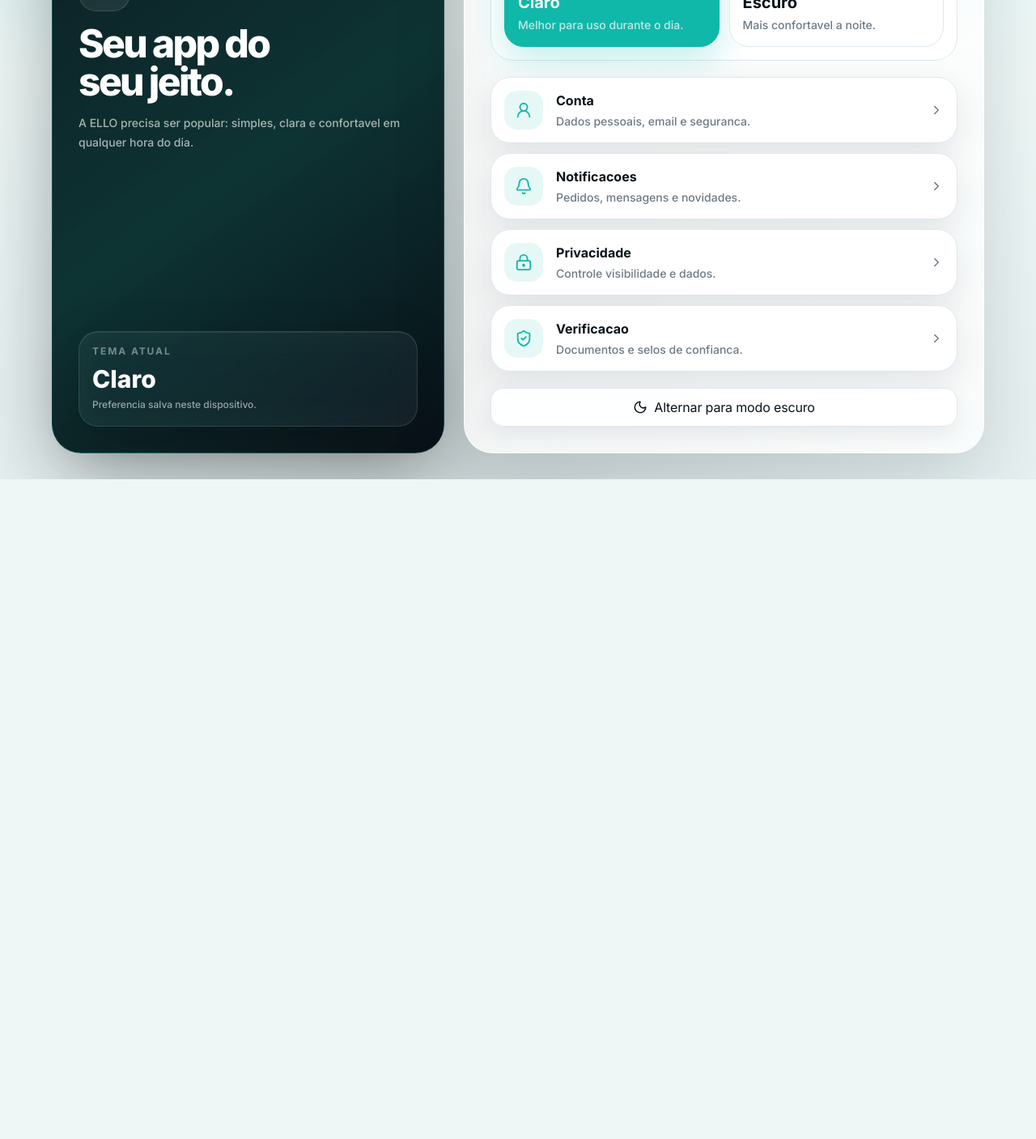
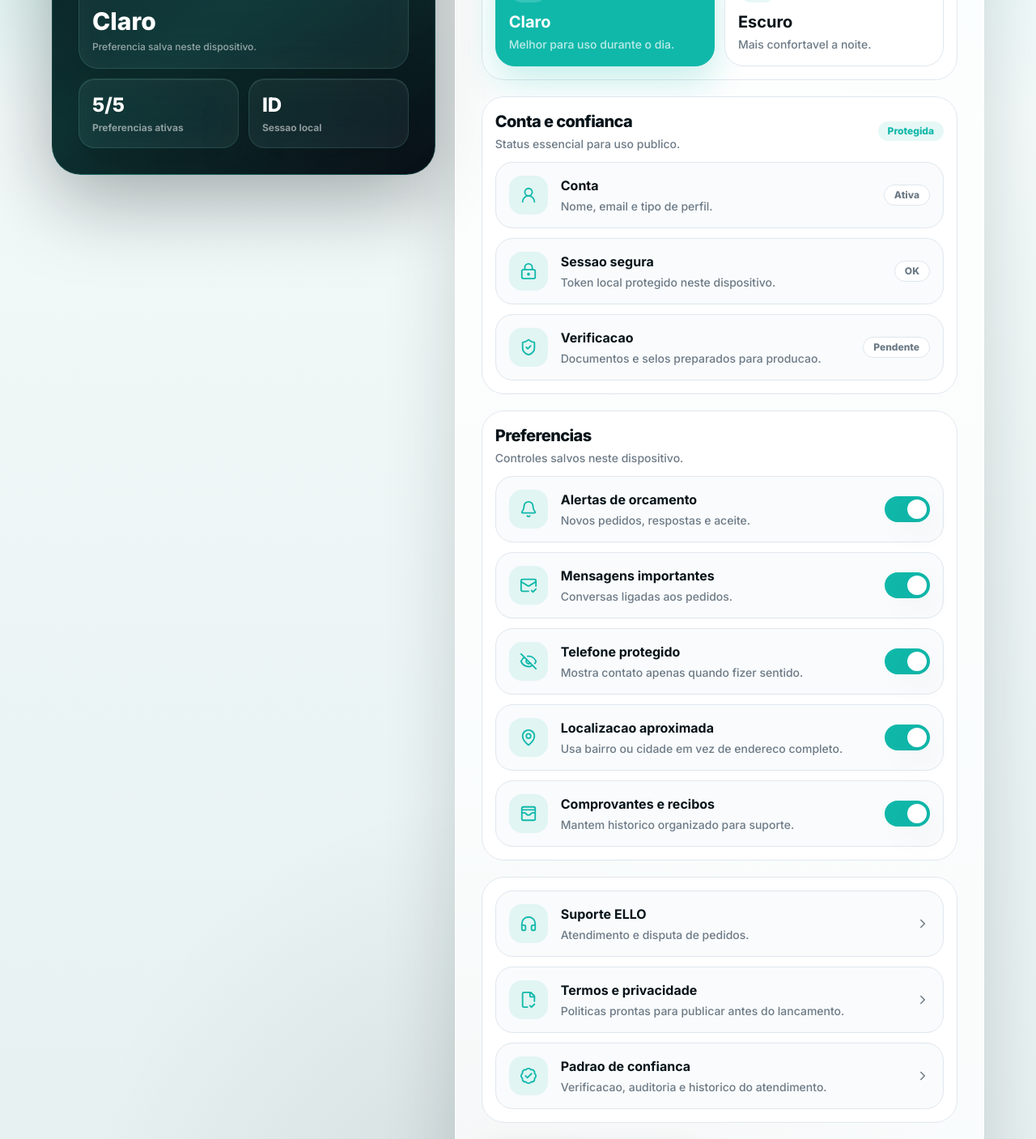
Before and after one commit to primuscreative-web/ello-ux, a React (Vite) app in the folder ello-frontend/: page /configuracoes in a window 1280 px wide. Shown: the part 380-1787 px from the top of the page at 81% size. Before the commit the page ends 972 px from the top, so only its background shows below. Built offline with nearby package versions, Linux system fonts and the light colour scheme; no server answers.

Commit message:
feat: upgrade settings trust center

```diff
--- a/ello-frontend/src/features/settings/Settings.jsx
+++ b/ello-frontend/src/features/settings/Settings.jsx
@@ -1,32 +1,99 @@
-import { Bell, Check, ChevronRight, LockKeyhole, Moon, ShieldCheck, Smartphone, Sun, UserRound } from 'lucide-react'
+import { useEffect, useMemo, useState } from 'react'
+import {
+  BadgeCheck,
+  Bell,
+  Check,
+  ChevronRight,
+  EyeOff,
+  FileCheck2,
+  Headphones,
+  LockKeyhole,
+  LogOut,
+  MailCheck,
+  MapPin,
+  Moon,
+  ShieldCheck,
+  Smartphone,
+  Sun,
+  UserRound,
+  WalletCards
+} from 'lucide-react'
 import { motion } from 'framer-motion'
-import { useLocation } from 'react-router-dom'
+import { useLocation, useNavigate } from 'react-router-dom'
 import { BottomNav } from '../../components/navigation/BottomNav'
 import { BackButton } from '../../components/ui/BackButton'
 import { Button } from '../../components/ui/Button'
 import { useTheme } from '../../providers/useTheme'
-import { getSession } from '../../services/session'
+import { clearSession, getSession } from '../../services/session'
 
-const rows = [
-  { icon: UserRound, label: 'Conta', text: 'Dados pessoais, email e seguranca.' },
-  { icon: Bell, label: 'Notificacoes', text: 'Pedidos, mensagens e novidades.' },
-  { icon: LockKeyhole, label: 'Privacidade', text: 'Controle visibilidade e dados.' },
-  { icon: ShieldCheck, label: 'Verificacao', text: 'Documentos e selos de confianca.' }
+const PREFERENCES_KEY = 'ello.settings.preferences'
+
+const defaultPreferences = {
+  quoteAlerts: true,
+  chatAlerts: true,
+  hidePhone: true,
+  locationPrecision: true,
+  billingReceipts: true
+}
+
+const accountRows = [
+  { icon: UserRound, label: 'Conta', text: 'Nome, email e tipo de perfil.', status: 'Ativa' },
+  { icon: LockKeyhole, label: 'Sessao segura', text: 'Token local protegido neste dispositivo.', status: 'OK' },
+  { icon: ShieldCheck, label: 'Verificacao', text: 'Documentos e selos preparados para producao.', status: 'Pendente' }
 ]
+
+const preferenceRows = [
+  { key: 'quoteAlerts', icon: Bell, label: 'Alertas de orcamento', text: 'Novos pedidos, respostas e aceite.' },
+  { key: 'chatAlerts', icon: MailCheck, label: 'Mensagens importantes', text: 'Conversas ligadas aos pedidos.' },
+  { key: 'hidePhone', icon: EyeOff, label: 'Telefone protegido', text: 'Mostra contato apenas quando fizer sentido.' },
+  { key: 'locationPrecision', icon: MapPin, label: 'Localizacao aproximada', text: 'Usa bairro ou cidade em vez de endereco completo.' },
+  { key: 'billingReceipts', icon: WalletCards, label: 'Comprovantes e recibos', text: 'Mantem historico organizado para suporte.' }
+]
+
+const supportRows = [
+  { icon: Headphones, label: 'Suporte ELLO', text: 'Atendimento e disputa de pedidos.' },
+  { icon: FileCheck2, label: 'Termos e privacidade', text: 'Politicas prontas para publicar antes do lancamento.' },
+  { icon: BadgeCheck, label: 'Padrao de confianca', text: 'Verificacao, auditoria e historico do atendimento.' }
+]
+
+function readPreferences() {
+  try {
+    return { ...defaultPreferences, ...JSON.parse(window.localStorage.getItem(PREFERENCES_KEY)) }
+  } catch {
+    return defaultPreferences
+  }
+}
 
 export function Settings() {
   const { isDark, setTheme, theme } = useTheme()
   const { pathname } = useLocation()
+  const navigate = useNavigate()
   const session = getSession()
   const mode = pathname.startsWith('/cliente') || session?.user?.role === 'client' ? 'client' : 'professional'
   const fallback = mode === 'client' ? '/cliente/feed' : '/profissional/central'
+  const [preferences, setPreferences] = useState(readPreferences)
+  const enabledCount = useMemo(() => Object.values(preferences).filter(Boolean).length, [preferences])
+  const accountLabel = session?.user?.email || (mode === 'client' ? 'Cliente ELLO' : 'Profissional ELLO')
+
+  useEffect(() => {
+    window.localStorage.setItem(PREFERENCES_KEY, JSON.stringify(preferences))
+  }, [preferences])
+
+  function togglePreference(key) {
+    setPreferences((current) => ({ ...current, [key]: !current[key] }))
+  }
+
+  function handleLogout() {
+    clearSession()
+    navigate('/entrar')
+  }
 
   return (
     <main className="min-h-screen px-4 pb-28 pt-5 text-ink sm:px-6 md:py-8">
-      <section className="mx-auto grid max-w-6xl gap-6 lg:grid-cols-[0.86fr_1.14fr]">
+      <section className="mx-auto grid max-w-6xl gap-6 lg:grid-cols-[0.84fr_1.16fr]">
         <motion.aside
           animate={{ opacity: 1, x: 0 }}
-          className="ios-dark-panel grid content-between gap-8 rounded-[2.25rem] p-6 text-white shadow-premium sm:p-8"
+          className="ios-dark-panel grid self-start overflow-hidden rounded-[2.25rem] p-6 text-white shadow-premium sm:p-8"
           initial={{ opacity: 0, x: -18 }}
           transition={{ duration: 0.42, ease: [0.22, 1, 0.36, 1] }}
         >
@@ -39,16 +106,30 @@
             <span className="flex h-16 w-16 items-center justify-center rounded-[1.35rem] border border-white/12 bg-white/10 text-brand backdrop-blur">
               <Smartphone size={30} />
             </span>
-            <h1 className="text-balance text-5xl font-extrabold leading-[0.98] tracking-[-0.055em]">Seu app do seu jeito.</h1>
+            <h1 className="text-balance text-5xl font-extrabold leading-[0.98] tracking-[-0.055em]">
+              Controle simples. Conta protegida.
+            </h1>
             <p className="max-w-md text-sm font-medium leading-6 text-white/64">
-              A ELLO precisa ser popular: simples, clara e confortavel em qualquer hora do dia.
+              Ajustes claros para cliente e profissional usarem a ELLO com confianca, rapidez e menos atrito.
             </p>
           </div>
 
+          <div className="grid gap-3">
             <div className="ios-surface-dark rounded-[1.5rem] p-4">
               <p className="text-xs font-bold uppercase tracking-[0.16em] text-white/42">Tema atual</p>
               <p className="mt-2 text-3xl font-extrabold">{isDark ? 'Escuro' : 'Claro'}</p>
               <p className="mt-1 text-xs font-medium leading-5 text-white/56">Preferencia salva neste dispositivo.</p>
+            </div>
+            <div className="grid grid-cols-2 gap-3">
+              <div className="ios-surface-dark rounded-[1.25rem] p-4">
+                <p className="text-2xl font-extrabold">{enabledCount}/5</p>
+                <p className="mt-1 text-xs font-bold text-white/52">Preferencias ativas</p>
+              </div>
+              <div className="ios-surface-dark rounded-[1.25rem] p-4">
+                <p className="text-2xl font-extrabold">ID</p>
+                <p className="mt-1 truncate text-xs font-bold text-white/52">{session?.user?.id || 'Sessao local'}</p>
+              </div>
+            </div>
           </div>
         </motion.aside>
 
@@ -60,10 +141,8 @@
         >
           <div className="grid gap-2">
             <p className="text-xs font-extrabold uppercase tracking-[0.22em] text-brand">Configuracoes</p>
-            <h2 className="text-3xl font-extrabold tracking-[-0.04em] md:text-5xl">Aparencia e controle.</h2>
-            <p className="max-w-2xl text-sm font-medium leading-6 text-muted">
-              Alterne entre modo claro e escuro. O app aplica a escolha imediatamente e mantém a preferencia salva.
-            </p>
+            <h2 className="text-3xl font-extrabold tracking-[-0.04em] md:text-5xl">Aparencia, seguranca e preferencias.</h2>
+            <p className="max-w-2xl text-sm font-medium leading-6 text-muted">{accountLabel}</p>
           </div>
 
           <div className="grid gap-3 rounded-[1.75rem] border border-line bg-card p-4">
@@ -87,7 +166,7 @@
 
                 return (
                   <button
-                    className={`grid min-h-36 rounded-[1.5rem] border p-4 text-left transition ${active ? 'border-brand bg-brand text-white shadow-[0_18px_44px_rgba(16,184,170,0.24)]' : 'border-line bg-white text-ink hover:border-brand/40'}`}
+                    className={`grid min-h-36 rounded-[1.5rem] border p-4 text-left transition ${active ? 'border-brand bg-brand text-white shadow-[0_18px_44px_rgba(16,184,170,0.24)]' : 'border-line bg-card text-ink hover:border-brand/40'}`}
                     key={option.value}
                     onClick={() => setTheme(option.value)}
                     type="button"
@@ -108,11 +187,69 @@
             </div>
           </div>
 
+          <div className="grid gap-3 rounded-[1.75rem] border border-line bg-card p-4">
+            <div className="flex items-center justify-between gap-3">
+              <div>
+                <h3 className="text-xl font-extrabold tracking-[-0.03em]">Conta e confianca</h3>
+                <p className="mt-1 text-sm font-medium text-muted">Status essencial para uso publico.</p>
+              </div>
+              <span className="rounded-full bg-brand/10 px-3 py-1 text-xs font-extrabold text-brand">Protegida</span>
+            </div>
+
             <div className="grid gap-3">
-            {rows.map((row) => {
+              {accountRows.map((row) => {
                 const Icon = row.icon
                 return (
-                <button className="group flex items-center gap-4 rounded-[1.5rem] border border-line bg-card p-4 text-left shadow-soft transition hover:-translate-y-0.5 hover:border-brand/40" key={row.label} type="button">
+                  <div className="flex items-center gap-4 rounded-[1.35rem] border border-line bg-cloud/50 p-4" key={row.label}>
+                    <span className="flex h-12 w-12 items-center justify-center rounded-2xl bg-brand/10 text-brand">
+                      <Icon size={22} />
+                    </span>
+                    <span className="min-w-0 flex-1">
+                      <strong className="block text-base">{row.label}</strong>
+                      <span className="mt-1 block text-sm font-medium text-muted">{row.text}</span>
+                    </span>
+                    <span className="rounded-full border border-line bg-card px-3 py-1 text-xs font-extrabold text-muted">{row.status}</span>
+                  </div>
+                )
+              })}
+            </div>
+          </div>
+
+          <div className="grid gap-3 rounded-[1.75rem] border border-line bg-card p-4">
+            <div>
+              <h3 className="text-xl font-extrabold tracking-[-0.03em]">Preferencias</h3>
+              <p className="mt-1 text-sm font-medium text-muted">Controles salvos neste dispositivo.</p>
+            </div>
+            {preferenceRows.map((row) => {
+              const Icon = row.icon
+              const active = preferences[row.key]
+              return (
+                <button
+                  className="group flex items-center gap-4 rounded-[1.35rem] border border-line bg-cloud/50 p-4 text-left transition hover:border-brand/40"
+                  key={row.key}
+                  onClick={() => togglePreference(row.key)}
+                  type="button"
+                >
+                  <span className="flex h-12 w-12 items-center justify-center rounded-2xl bg-brand/10 text-brand">
+                    <Icon size={22} />
+                  </span>
+                  <span className="min-w-0 flex-1">
+                    <strong className="block text-base">{row.label}</strong>
+                    <span className="mt-1 block text-sm font-medium text-muted">{row.text}</span>
+                  </span>
+                  <span className={`flex h-8 w-14 shrink-0 items-center rounded-full p-1 transition ${active ? 'bg-brand' : 'bg-line'}`}>
+                    <span className={`h-6 w-6 rounded-full bg-white shadow-soft transition ${active ? 'translate-x-6' : 'translate-x-0'}`} />
+                  </span>
+                </button>
+              )
+            })}
+          </div>
+
+          <div className="grid gap-3 rounded-[1.75rem] border border-line bg-card p-4">
+            {supportRows.map((row) => {
+              const Icon = row.icon
+              return (
+                <button className="group flex items-center gap-4 rounded-[1.35rem] border border-line bg-cloud/50 p-4 text-left transition hover:-translate-y-0.5 hover:border-brand/40" key={row.label} type="button">
                   <span className="flex h-12 w-12 items-center justify-center rounded-2xl bg-brand/10 text-brand">
                     <Icon size={22} />
                   </span>
@@ -126,10 +263,16 @@
             })}
           </div>
 
+          <div className="flex flex-col gap-3 sm:flex-row">
             <Button variant="secondary" onClick={() => setTheme(isDark ? 'light' : 'dark')} className="w-full sm:w-auto">
               {isDark ? <Sun size={18} /> : <Moon size={18} />}
               Alternar para modo {isDark ? 'claro' : 'escuro'}
             </Button>
+            <Button variant="ghost" onClick={handleLogout} className="w-full border border-line text-coral hover:bg-coral/10 hover:text-coral sm:w-auto">
+              <LogOut size={18} />
+              Sair da conta
+            </Button>
+          </div>
         </motion.div>
       </section>
       <BottomNav mode={mode} />
```
Lines whose indentation alone changed are shown as unchanged.
